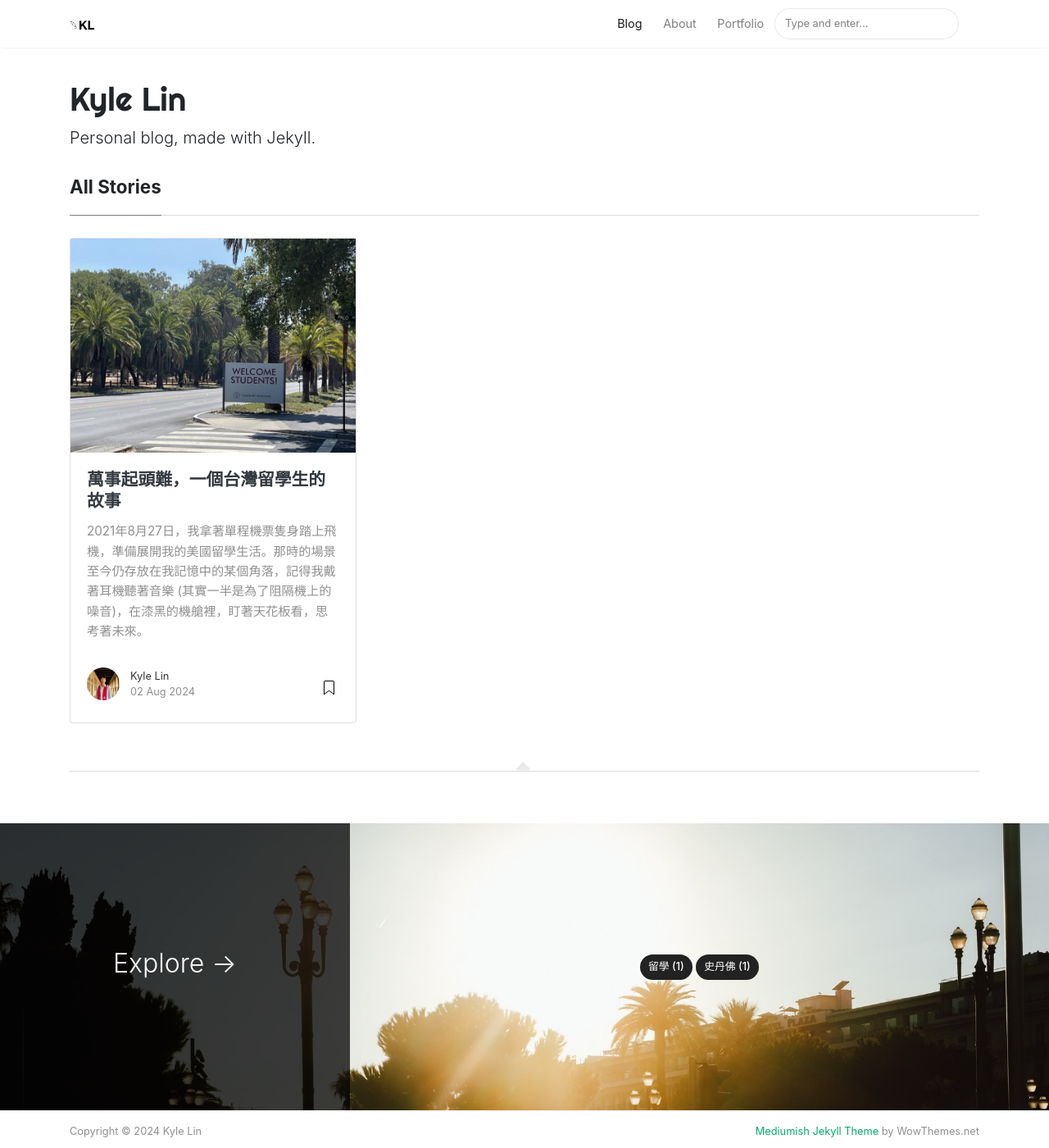
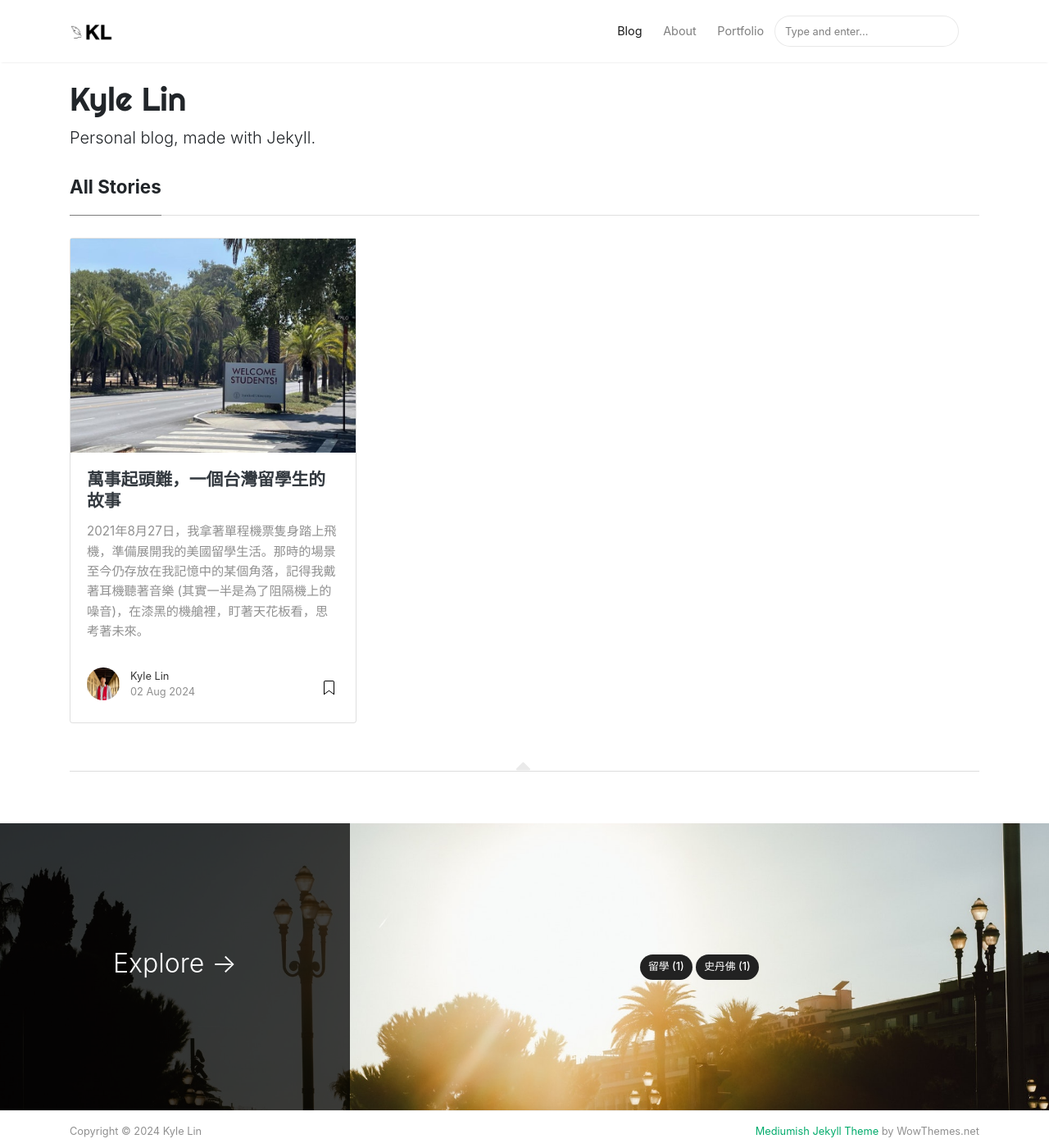
Before and after one commit to PTLin84/blog, a Jekyll site: the page built from index.html, in a window 1280 px wide and 1400 px high. Shown: the whole window at 82% size. Built offline with Jekyll 4.4.1, drawn with Linux system fonts in a browser that asks for light colours; nearby versions of some CDN libraries; the list of posts is cut into pages by our own code.

Commit message:
CSS: Update for navbar logo.

```diff
--- a/assets/css/main.scss
+++ b/assets/css/main.scss
@@ -15,7 +15,7 @@
 ;
 
 /** Image caption **/
-.img_cap {
+.img-cap {
     display: block;
     margin-top: 8px;
     font-style: italic;
--- a/assets/css/screen.css
+++ b/assets/css/screen.css
@@ -300,7 +300,7 @@ span.post-read-more a:hover {
 }
 
 .mediumnavigation .navbar-brand img {
-    max-height: 30px;
+    max-height: 50px;
     margin-right: 5px;
 }
 
@@ -899,3 +899,9 @@ iframe {
     opacity: 0;
     transition: opacity .25s;
 }
+
+.logo {
+    height: 45px; /* Set this to the desired height */
+    width: auto; /* Ensure the width adjusts proportionally */
+    display: block; /* Remove extra space below image */
+  }
```
